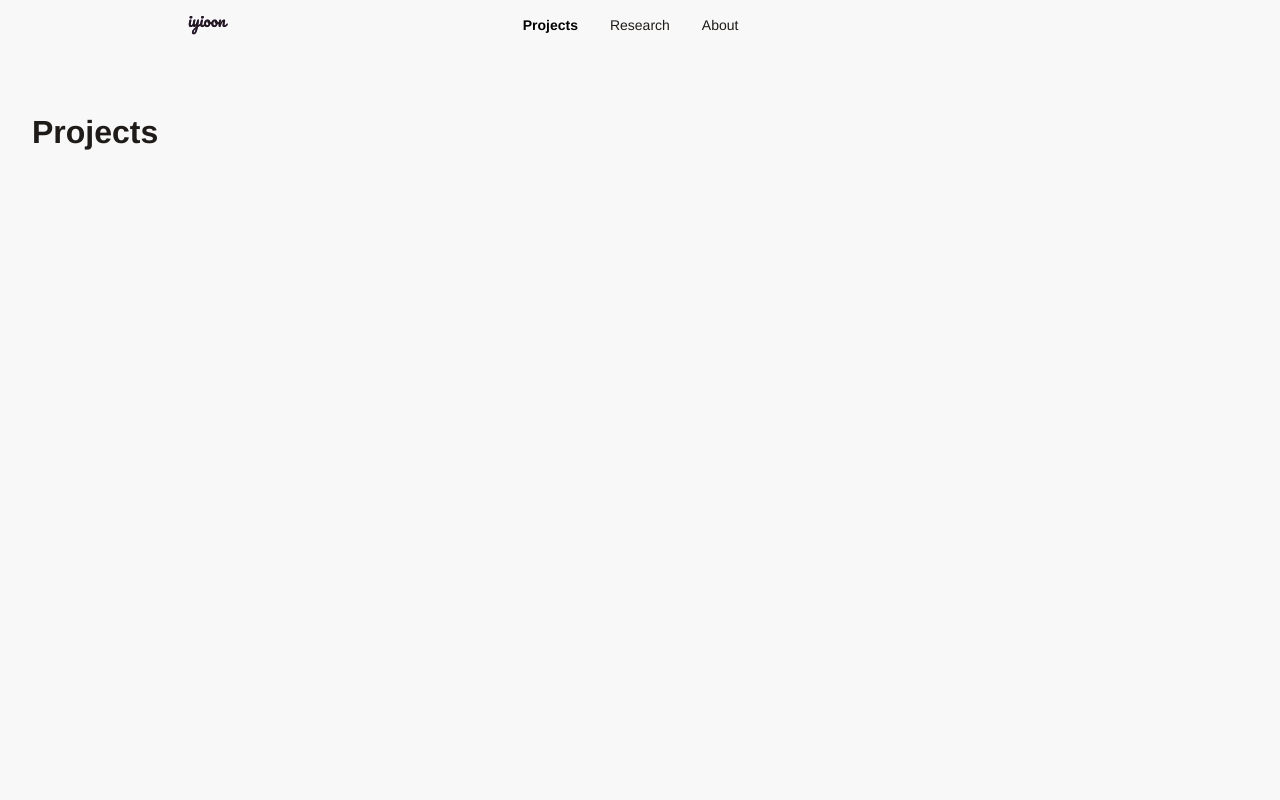
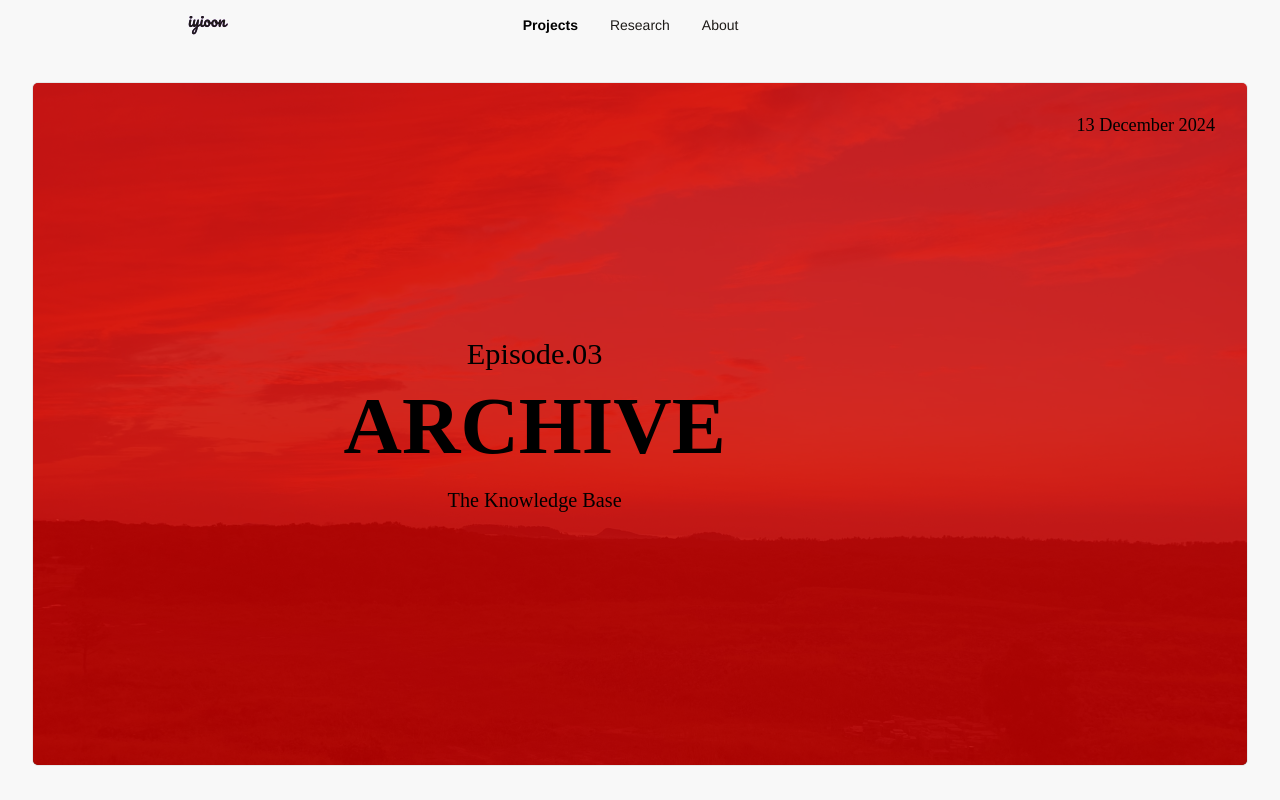
Before and after one commit to iyioon/iyioon.com, a React (Create React App) app: page /projects in a window 1280 px wide. Built offline with nearby package versions, Linux system fonts and the light colour scheme.

Commit message:
Update Project Page

```diff
--- a/package.json
+++ b/package.json
@@ -3,6 +3,10 @@
   "version": "0.1.0",
   "private": true,
   "dependencies": {
+    "@emotion/react": "^11.13.5",
+    "@emotion/styled": "^11.13.5",
+    "@mui/icons-material": "^6.1.8",
+    "@mui/material": "^6.1.8",
     "@testing-library/jest-dom": "^5.17.0",
     "@testing-library/react": "^13.4.0",
     "@testing-library/user-event": "^13.5.0",
--- a/src/index.css
+++ b/src/index.css
@@ -41,6 +41,7 @@ code {
   --background-color: #f8f8f8; /* White */
   --background-color-rgb: 248, 248, 248;
   --text-color: #1e1b18; /* Eerie black */
+  --text-gray: #6c757d; /* Davy's grey */
   --padding-large: 32px;
   --padding-medium: 16px;
   --padding-small: 8px;
--- a/src/pages/Projects/Projects.module.css
+++ b/src/pages/Projects/Projects.module.css
@@ -2,9 +2,97 @@
   width: 100%;
   overflow: hidden;
   padding: var(--padding-large);
-  padding-top: calc(var(--padding-large) * 2);
   display: flex;
   flex-direction: column;
   justify-content: center;
   gap: var(--padding-large);
 }
+
+.card {
+  position: relative;
+  width: 100%;
+  aspect-ratio: 16 / 9;
+  border: 1px solid rgb(231, 231, 231);
+  border-radius: var(--border-radius);
+  overflow: hidden;
+}
+
+.cardContent {
+  padding: var(--padding-large);
+  padding-right: 20%;
+  position: relative;
+  width: 100%;
+  height: 100%;
+  display: flex;
+  flex-direction: column;
+  justify-content: center;
+  align-items: center;
+  gap: var(--padding-medium);
+  background-color: rgba(207, 0, 0, 0.8);
+  z-index: 2;
+  color: black;
+  font-family: serif;
+  font-size: 1em;
+}
+
+.cardContent .date {
+  position: absolute;
+  top: 0;
+  right: 0;
+  padding: var(--padding-large);
+  font-size: 1.8em;
+  font-weight: 100;
+}
+
+.cardTitleBox {
+  display: flex;
+  flex-direction: column;
+  justify-content: space-between;
+  gap: var(--padding-small);
+  align-items: center;
+}
+
+.cardTitleBox h3 {
+  font-weight: 100;
+  font-size: 3em;
+}
+
+.cardTitleBox h1 {
+  font-size: 8em;
+}
+
+.cardDescription {
+  display: flex;
+  flex-direction: column;
+  align-items: center;
+}
+
+.cardDescription p {
+  color: black;
+  font-size: 2em;
+}
+
+.cardBackground {
+  position: absolute;
+  top: 0;
+  left: 0;
+  width: 100%;
+  height: 100%;
+  background-image: url("./assets/golden.jpeg");
+  background-position: center;
+  background-size: cover;
+}
+
+/* Tablet view (768px to 1024px) */
+@media screen and (max-width: 1024px) {
+  .projects {
+    padding: var(--padding-medium);
+  }
+}
+
+/* Mobile view (below 768px) */
+@media screen and (max-width: 768px) {
+  .projects {
+    padding: var(--padding-small);
+  }
+}
--- a/src/pages/Projects/Projects.tsx
+++ b/src/pages/Projects/Projects.tsx
@@ -1,12 +1,45 @@
-import React, { useEffect, useRef } from "react";
+import React from "react";
 import styles from "./Projects.module.css";
+import ImageSizeDiv from "../../components/imageSizeDiv/ImageSizeDiv";
 
 function Projects() {
   return (
     <div className={styles.projects}>
-      <h1>Projects</h1>
+      <ProjectCard
+        date="13 December 2024"
+        episode="Episode.03"
+        title="ARCHIVE"
+        description="The Knowledge Base"
+      />
     </div>
   );
 }
 
 export default Projects;
+
+interface ProjectCardProps {
+  date: string;
+  episode: string;
+  title: string;
+  description: string;
+}
+
+function ProjectCard({ date, episode, title, description }: ProjectCardProps) {
+  return (
+    <div className={styles.card}>
+      <ImageSizeDiv>
+        <div className={styles.cardContent}>
+          <div className={styles.date}>{date}</div>
+          <div className={styles.cardTitleBox}>
+            <h3>{episode}</h3>
+            <h1>{title}</h1>
+          </div>
+          <div className={styles.cardDescription}>
+            <p>{description}</p>
+          </div>
+        </div>
+        <div className={styles.cardBackground} />
+      </ImageSizeDiv>
+    </div>
+  );
+}
```
Also changed, not shown: src/pages/Projects/assets/golden.jpeg (added), 1 other file (tests, documents, lock files or other folders).
